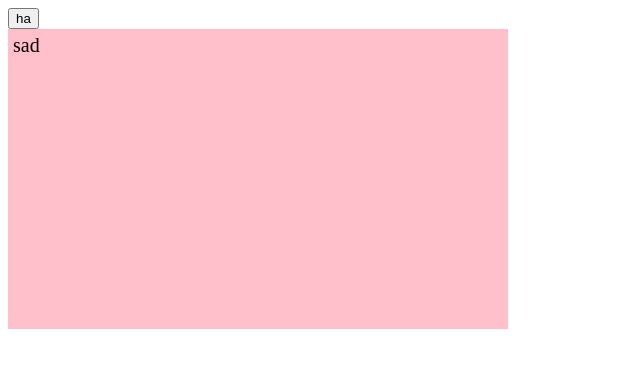
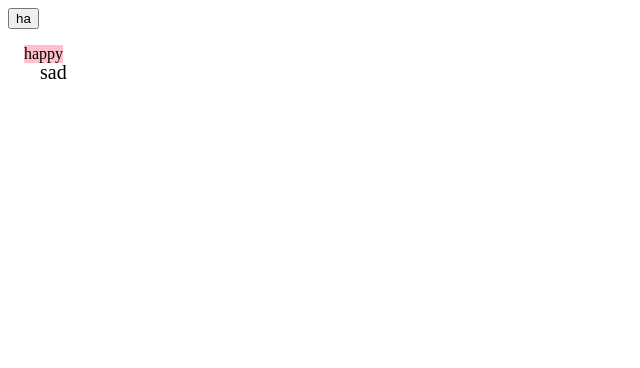
Before and after one commit to CHEWCHEWW/react-web-editor, a React app: page / in a window 1280 px wide. Shown: the top 368 px of the page, without its empty margins (0-640 px from the left). Built offline with nearby package versions, Linux system fonts and the light colour scheme; a web font is replaced by a local one.

Commit message:
[FIX]: Minor ui of components

```diff
--- a/src/components/CoordinatesTag/index.tsx
+++ b/src/components/CoordinatesTag/index.tsx
@@ -1,5 +1,6 @@
 import React from "react";
 import styled from "styled-components";
+import { BoxInnerShadow } from "../../theme/BoxInnerShadow";
 
 import { convertPointsToPixel } from "../../utils/ui";
 
@@ -20,7 +21,7 @@ const CoordinatesTag: React.FC<CoordinatesTagProps> = ({
 };
 
 const Tag = styled.div`
-  min-width: 90px;
+  min-width: 110px;
   max-height: 20px;
   top: -25px;
   left: -25px;
@@ -28,13 +29,13 @@ const Tag = styled.div`
   align-items: center;
   justify-content: center;
   position: absolute;
-  background-color: #a29d98;
-  color: white;
+  background-color: #ffffff;
+  color: #c2b5b5;
   font-size: 0.8rem;
   font-weight: bold;
   border-radius: 5px;
-  opacity: 0.8;
   z-index: 5;
+  ${BoxInnerShadow};
 `;
 
 export default CoordinatesTag;
--- a/src/components/GuideLine/index.tsx
+++ b/src/components/GuideLine/index.tsx
@@ -30,7 +30,6 @@ const GuideLine: React.FC<GuideLine> = ({
   const { centerX, centerY } = calculateCenter(width, height);
   const { isCenterX, isCenterY } = isLocatedCenter(width, height, top, left, boardWidth, boardHeight);
 
-  console.log(left, top);
   return (
     <Wrapper>
       {isCenterX &&
--- a/src/components/Icon/index.tsx
+++ b/src/components/Icon/index.tsx
@@ -1,5 +1,6 @@
 import React from "react";
 import styled from "styled-components";
+import { BoxInnerShadow } from "../../theme/BoxInnerShadow";
 
 interface IconProps {
   top?: number;
@@ -44,16 +45,16 @@ const IconBackground = styled.div<IconProps>`
   right: ${({ right }) => right && `${right}px`};
   left: ${({ left }) => left && `${left}px`};
   bottom: ${({ bottom }) => bottom && `${bottom}px`};
-  background-color: #FBFBF9;
+  background-color: #ffffff;
   position: absolute;
-  border-radius: 1px;
+  border-radius: 2px;
   box-shadow: 0 1px 3px rgba(0, 0, 0, 0.082), 0 1px 2px rgba(0, 0, 0, 0.24);
   transition: all 0.3s cubic-bezier(0.25, 0.8, 0.25, 1);
   z-index: 10;
 `;
 
 const IconImage = styled.div`
-  color: #9c9c9a;
+  color: #bdb3b3;
   display: flex;
   justify-content: center;
   align-items: center;
--- a/src/components/MenuBoard/index.tsx
+++ b/src/components/MenuBoard/index.tsx
@@ -107,7 +107,7 @@ const Board = styled.div`
   box-shadow: 1px 1px 7px #E0D9DC, -2px -2px 1px #FFFFFF;
   transition: all 0.3s cubic-bezier(0.25, 0.8, 0.25, 1);
   font-size: small;
-  z-index: 10;
+  z-index: 11;
 `;
 
 const Input = styled.input`
--- a/src/components/Test/index.tsx
+++ b/src/components/Test/index.tsx
@@ -3,7 +3,7 @@ import styled from "styled-components";
 
 import DragAndDropTable from "../DragAndDropTable";
 import EditableBoard from "../EditableBoard";
-// import StyleEditorBlock from "../StyleEditorBlock";
+import StyleEditorBlock from "../StyleEditorBlock";
 import TextEditorBlock from "../TextEditorBlock";
 
 const Test: React.FC = (): React.ReactElement => {
@@ -15,40 +15,40 @@ const Test: React.FC = (): React.ReactElement => {
       <TwoColorText>
       </TwoColorText>
       <EditableBoard
-        width={500}
-        height={300}
-        unit={"px"}
-        backgroundColor={"pink"}
+        width={20}
+        height={20}
+        unit={"rem"}
+        backgroundColor={"#FFFFFF"}
       >
         <TextEditorBlock
-          width={100}
-          height={100}
-          top={5}
-          left={5}
-          parentStyle={{ width: 500, height: 300 }}
-          unit={"px"}
+          width={5}
+          height={5}
+          top={2}
+          left={2}
+          parentStyle={{ width: 20, height: 20 }}
+          unit={"rem"}
           initialText={"sad"}
           initialFontColor={"black"}
         />
-        {/* <StyleEditorBlock
-          width={100}
-          height={100}
+        <StyleEditorBlock
+          width={10}
+          height={10}
           top={1}
           left={1}
-          parentStyle={{ width: 500, height: 300 }}
-          unit={"px"}
+          parentStyle={{ width: 20, height: 20 }}
+          unit={"rem"}
         >
           <div style={{ zIndex: 3, backgroundColor: "pink", position: "absolute" }}>happy</div>
         </StyleEditorBlock>
         <StyleEditorBlock
-          width={100}
-          height={100}
-          top={1}
-          left={1}
-          parentStyle={{ width: 500, height: 300 }}
-          unit={"px"}
+          width={5}
+          height={5}
+          top={15}
+          left={15}
+          parentStyle={{ width: 20, height: 20 }}
+          unit={"rem"}
         >
-        </StyleEditorBlock> */}
+        </StyleEditorBlock>
       </EditableBoard>
     </Wrapper>
   );
--- a/src/components/shared/DraggableHandler.ts
+++ b/src/components/shared/DraggableHandler.ts
@@ -3,7 +3,7 @@ import styled from "styled-components";
 const DraggableHandler = styled.div`
   width: 100%;
   height: 100%;
-  border: 1px solid gray;
+  border: 1px solid #D5CCCC;
   position: absolute;
   cursor: move;
   z-index: 9;
--- a/src/components/shared/ResizeHandlerWrapper.ts
+++ b/src/components/shared/ResizeHandlerWrapper.ts
@@ -26,10 +26,12 @@ const ResizeHandlersWrapper = styled.div`
   }
 
   > * {
-    width: 3px;
-    height: 3px;
-    border: 1px solid gray;
+    width: 7px;
+    height: 7px;
+    border-radius: 50%;
+    background-color: #FFFFFF;
     position: absolute;
+    box-shadow: 0 3px 8px rgba(0, 0, 0, -.15), 0 1px 1px rgba(0, 0, 0, 0.16), 0 3px 1px rgba(0, 0, 0, 0.1);
     z-index: 10;
   }
 `;
```
